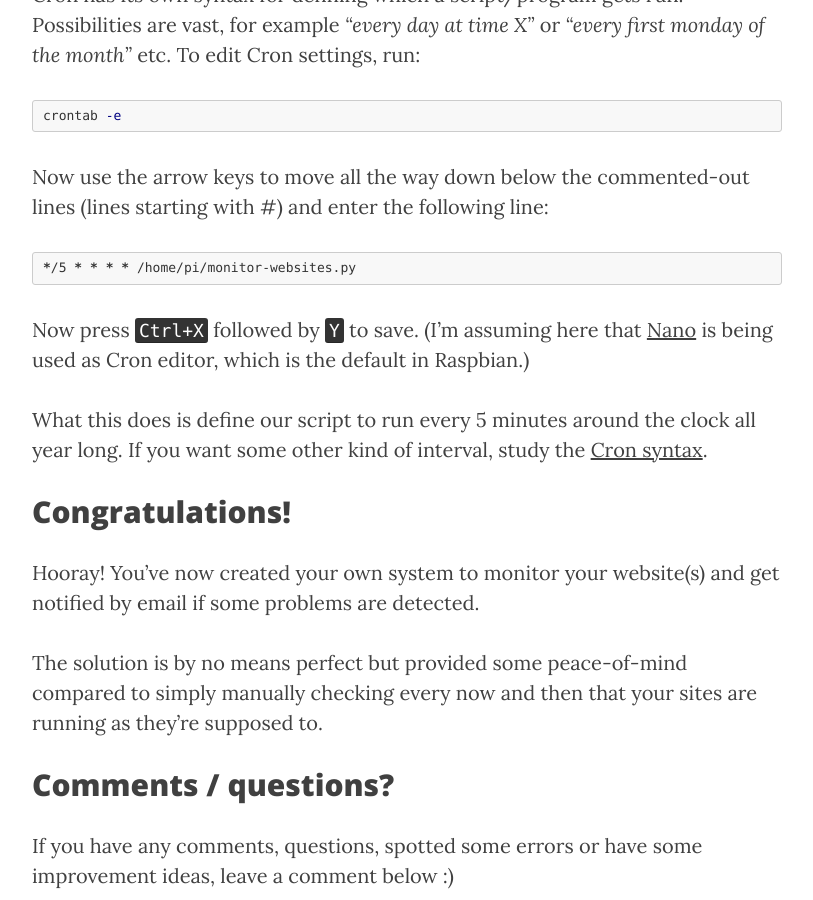
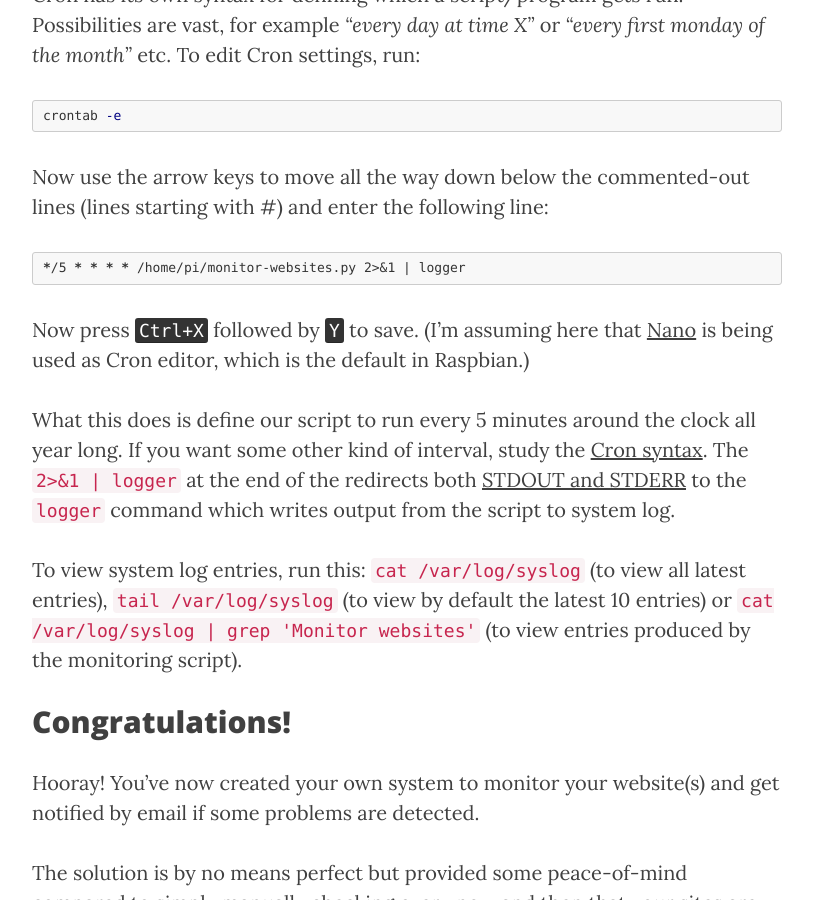
Before and after one commit to jannecederberg/jannecederberg.github.io, a Jekyll site: the page built from _posts/2015-07-22-get-notified-by-email-if-your-website-is-down.md, in a window 1280 px wide and 900 px high, scrolled down 5942 px. Shown: the whole window, without its empty margins (233-1046 px from the left). Built offline with Jekyll 4.4.1, drawn with Linux system fonts in a browser that asks for light colours; nearby versions of some CDN libraries; comment, search, counter and statistics services are not loaded; some of the changed text lies outside the part shown.

Commit message:
Add sending monitoring script stdout and stderr to logger

```diff
--- a/_posts/2015-07-22-get-notified-by-email-if-your-website-is-down.md
+++ b/_posts/2015-07-22-get-notified-by-email-if-your-website-is-down.md
@@ -116,13 +116,13 @@ if len(problems) > 0:
         msg = 'From: %s\nTo: %s\nSubject: %s\n\n%s\n' % (SENDER, RECIPIENT, EMAIL_TITLE, EMAIL_BODY)
         for p in problems:
             msg += '  - %s\n' % p
-        print 'Sending email to %s' % RECIPIENT
+        print 'Monitor websites: Problems found, sending email to %s' % RECIPIENT
         server.sendmail(SENDER, RECIPIENT, msg)
         server.quit()
     except smtplib.SMTPException:
-        print 'Sending notification email failed.'
+        print 'Monitor websites: Sending notification email failed.'
     except socket.gaierror:
-        print 'Unable to access SMTP server.'
+        print 'Monitor websites: Unable to access SMTP server.'
 {% endhighlight %}
 
 ### Saving the script to your RPi
@@ -198,13 +198,15 @@ crontab -e
 Now use the arrow keys to move all the way down below the commented-out lines (lines starting with #) and enter the following line:
 
 {% highlight bash %}
-*/5 * * * * /home/pi/monitor-websites.py
+*/5 * * * * /home/pi/monitor-websites.py 2>&1 | logger
 {% endhighlight %}
 
 Now press <kbd>Ctrl+X</kbd> followed by <kbd>Y</kbd> to save. (I'm assuming here that [Nano][nano]
 is being used as Cron editor, which is the default in Raspbian.)
 
-What this does is define our script to run every 5 minutes around the clock all year long. If you want some other kind of interval, study the [Cron syntax][cron].
+What this does is define our script to run every 5 minutes around the clock all year long. If you want some other kind of interval, study the [Cron syntax][cron]. The `2>&1 | logger` at the end of the redirects both [STDOUT and STDERR][streams] to the `logger` command which writes output from the script to system log.
+
+To view system log entries, run this: `cat /var/log/syslog` (to view all latest entries), `tail /var/log/syslog` (to view by default the latest 10 entries) or `cat /var/log/syslog | grep 'Monitor websites'` (to view entries produced by the monitoring script).
 
 ## Congratulations!
 
```
Also changed, not shown: other parts of _posts/2015-07-22-get-notified-by-email-if-your-website-is-down.md (+1 -0 lines).
